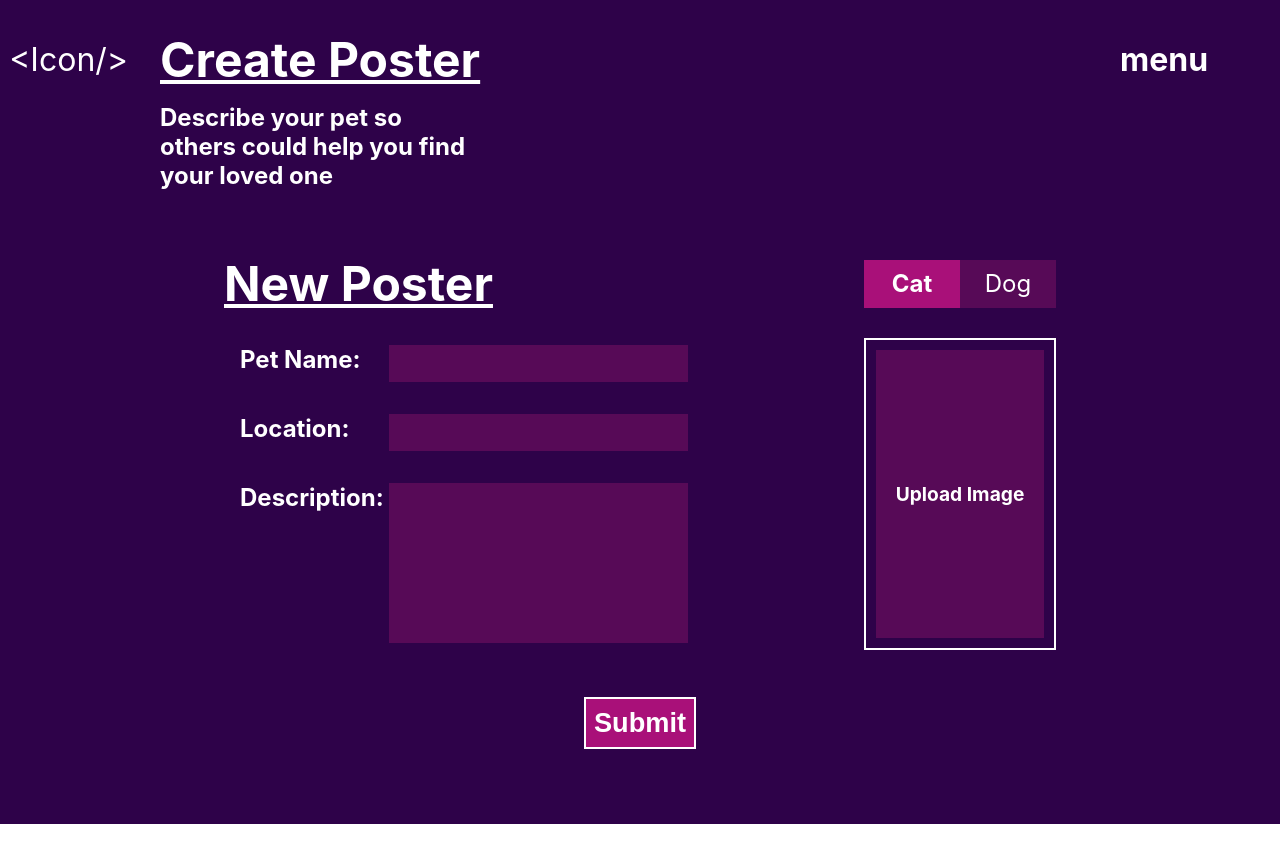
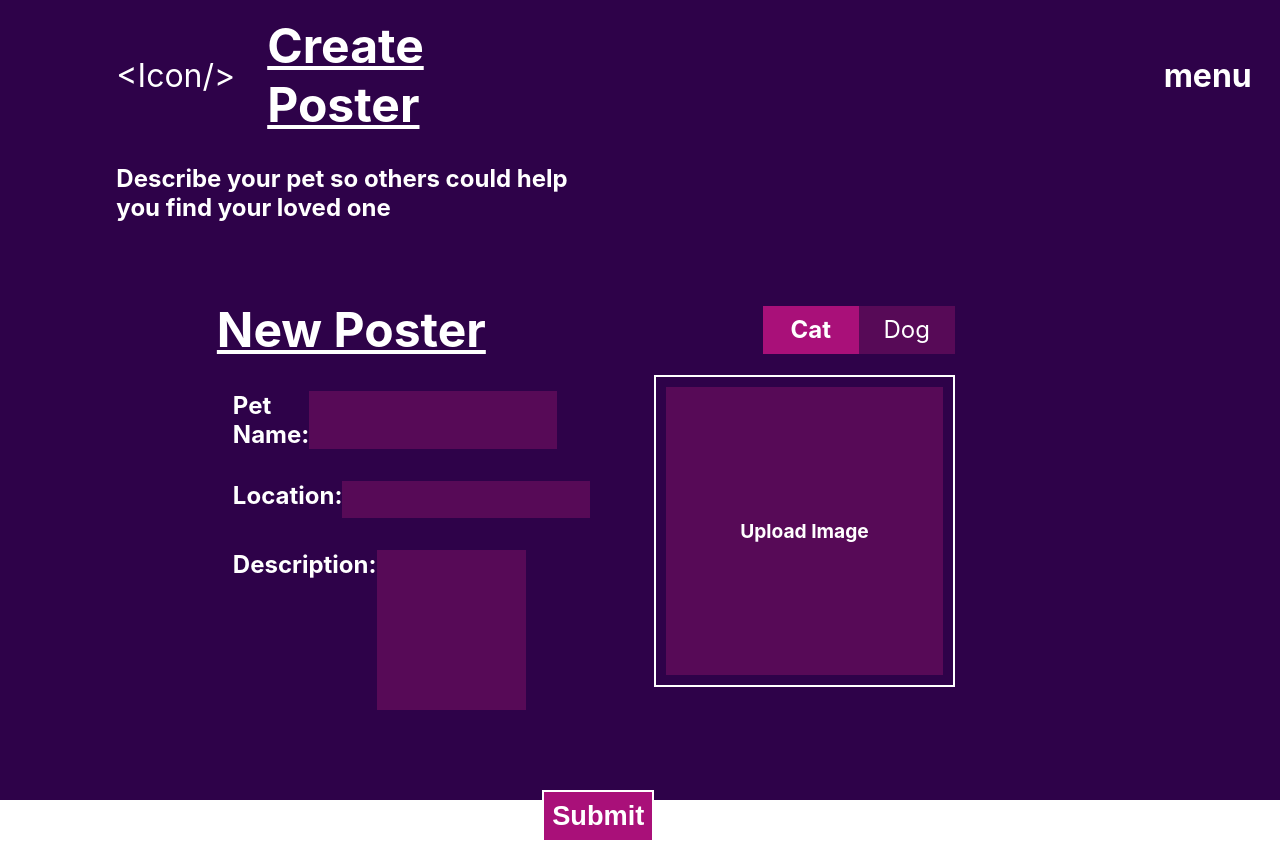
Before and after one commit to VadimasKo/FindMyPet, a Next.js app: page /poster/create in a window 1280 px wide. Built offline with nearby package versions, Linux system fonts and the light colour scheme.

Commit message:
refactor styles

```diff
--- a/components/Header.tsx
+++ b/components/Header.tsx
@@ -5,17 +5,17 @@ interface Props {
   description?: string
 }
 
+
 const Header = ({ title, description }: Props) => {
   return (
-    <div className={styles.container}>
-      <nav className={styles.nav}>
-        <span> {'<'}Icon{'/>'}</span>
-        <h1 className={styles.title}>{title}</h1>
-        <div>menu</div>
-      </nav>
-      <h2>{description}</h2>
-    </div>
-
+    <nav className={styles.header}>
+      <div className={styles.title}>
+        <span>{'<'}Icon{'/>'}</span>
+        <h1>{title}</h1>
+      </div>
+      <span className={styles.menu}>menu</span>
+      <h2 className={styles.description}>{description}</h2>
+    </nav>
   )
 }
 
--- a/components/useToogle.tsx
+++ b/components/useToogle.tsx
@@ -5,6 +5,7 @@ interface Props {
   options: [string, string]
   style?: React.CSSProperties
 }
+
 type ToogleType = ({ options }: Props) => JSX.Element
 
 
@@ -17,7 +18,7 @@ const useToogle = () => {
     }
   }
 
-  const Toogle: ToogleType = ({ options, style}) => {
+  const Toogle: ToogleType = ({ options, style }) => {
     return (
       <div className={styles.toogle} style={style}>
         <div
--- a/pages/index.tsx
+++ b/pages/index.tsx
@@ -10,7 +10,7 @@ const Home: NextPage = () => {
   const router = useRouter()
 
   return (
-    <div className={styles.container}>
+    <div className='page'>
       <Header title='Find My Pet'/>
       <h1>Let's get those pets back home</h1>
       <Button
--- a/pages/poster/create.tsx
+++ b/pages/poster/create.tsx
@@ -1,9 +1,13 @@
-import { Input, TextArea, ImageUpload } from "../../components/Inputs"
-import Button from "../../components/Button"
-import Header from "../../components/Header"
+import { FormEvent } from "react"
+import {
+  Input,
+  TextArea,
+  ImageUpload,
+}                from "../../components/Inputs"
+import Button    from "../../components/Button"
+import Header    from "../../components/Header"
 import useToogle from "../../components/useToogle"
-import styles from '../../styles/pages/CreatePoster.module.scss'
-import { FormEvent } from "react"
+import styles    from '../../styles/pages/CreatePoster.module.scss'
 
 
 const CreatePoster = () => {
@@ -14,10 +18,13 @@ const CreatePoster = () => {
   }
 
   return (
-    <div className={styles.container}>
+    <div className='page'>
       <Header
         title='Create Poster'
-        description="Describe your pet so others could help you find your loved one"
+        description="
+          Describe your pet so others
+          could help you find your loved one
+        "
       />
       <form onSubmit={handleSubmit} className={styles.content}>
         <h2>New Poster</h2>
--- a/styles/common/mixins.scss
+++ b/styles/common/mixins.scss
@@ -0,0 +1,17 @@
+@use '../common/colors.scss' as *;
+
+@mixin grid-layout {
+  display: grid;
+  grid-template-columns: repeat(11, 1fr);
+}
+
+@mixin flex-column {
+  display: flex;
+  flex-direction: column;
+}
+
+@mixin flex-center {
+  display: flex;
+  justify-content: center;
+  align-items: center;
+}
--- a/styles/components/Header.module.scss
+++ b/styles/components/Header.module.scss
@@ -1,43 +1,37 @@
-.container {
+@use '../common/mixins.scss' as *;
+
+.header {
+  @include grid-layout;
+  grid-template-rows: repeat(2, 1fr);
+  align-items: center;
+
+  padding-top: 1rem;
   background-color: inherit;
-  padding: 1rem 0;
-  display: grid;
-  grid-template-columns: repeat(8, 1fr);
-  grid-template-rows: 1fr 1fr;
-  row-gap: 0;
-
-  h2 {
-    grid-column: 2/4;
-    max-width: 30rem;
-    padding: 0;
-    margin: 0;
 }
 
-  nav {
-    grid-column: 1/9;
+.title {
+  grid-column: 2/6;
+  font-size: xx-large;
+
+  display: flex;
   align-items: center;
-    display: grid;
-    grid-template-columns: repeat(8, 1fr);
-
-    span {
-      // placeholder for logo
-      grid-column: 1/2;
-      display: flex;
-      justify-content: flex-end;
-      font-size: xx-large;
-      padding-right: 2rem;
-    }
 
   h1 {
-      grid-column: 2/5;
-      font-size: 3rem;
     text-decoration: underline;
   }
 
-    div {
-      grid-column: 8/9;
+  span {
+    padding-right: 2rem;
+  }
+}
+
+.menu {
+  grid-column: 11/12;
   font-weight: bold;
   font-size: xx-large;
 }
+
+.description {
+  grid-column: 2/6;
+  max-width: 30rem;
 }
-}
--- a/styles/components/Toogle.module.scss
+++ b/styles/components/Toogle.module.scss
@@ -1,26 +1,21 @@
-@use "../common/colors.scss";
+@use "../common/colors.scss" as *;
+@use "../common/mixins.scss" as *;
 
 .toogle {
-  display: flex;
-  align-items: center;
+  @include flex-center;
   height: 3rem;
 }
 
 .option {
-  background-color: colors.$medium-color;
-  font-weight: 400;
+  @include flex-center;
+  height: 100%;
+  min-width: 6rem;
   font-size: x-large;
-  min-width: 6rem;
-  display: flex;
-  justify-content: center;
-  align-items: center;
-  height: 100%;
+  background-color: $medium-color;
 }
-
 
 .selected {
   @extend .option;
-  background-color: colors.$bright-color;
+  background-color: $bright-color;
   font-weight: bold;
-  border: white;
 }
--- a/styles/globals.scss
+++ b/styles/globals.scss
@@ -1,3 +1,5 @@
+@use './common/colors.scss' as *;
+
 html, body {
   padding: 0;
   margin: 0;
@@ -15,7 +17,13 @@ a {
   box-sizing: border-box;
 }
 
-h1 {
+h1, h2 {
   padding: 0;
   margin: 0;
 }
+
+.page {
+  width: 100vw;
+  min-height: 100vh;
+  background-color: $dark-color;
+}
--- a/styles/pages/CreatePoster.module.scss
+++ b/styles/pages/CreatePoster.module.scss
@@ -1,70 +1,33 @@
-@use '../common/colors.scss';
-
-.container {
-  background-color: colors.$dark-color;
-  width: 100vw;
-  min-height: 100vh;
-}
+@use '../common/mixins.scss' as *;
 
 .content {
-  display: grid;
+  @include grid-layout;
+  grid-template-rows: 0.2fr 0.5fr 60px;
   padding-top: 3rem;
-  height: 100%;
-  width: 100%;
-  grid-template-columns: repeat(4, 1fr);
-  grid-template-rows: 0.2fr 0.5fr 0.5fr;
-  column-gap: 10rem;
 
   h2 {
-    grid-column: 2/3;
+    grid-column: 3/6;
     font-size: xxx-large;
-    text-align: start;
     text-decoration: underline;
     padding-bottom: 1rem;
-    margin: 0;
   }
 }
 
 .toogle {
-  grid-column: 3/4;
-  display: flex;
-  justify-content: center;
-  align-items: center;
+  grid-column: 8/9;
+  @include flex-center;
   padding-bottom: 1rem;
-
 }
 
 .textCol {
-  width: 30rem;
-  display: flex;
-  flex-direction: column;
-  justify-content: center;
-  align-items: center;
-  grid-column: 2/3;
-  // grid-row: 2/3;
+  grid-column: 3/6;
 }
 
 .imgCol {
-  grid-column: 3/4;
-  // grid-row: 2/3;
-  display: flex;
-  flex-direction: column;
-  justify-content: center;
-  align-items: center;
-}
-
-.img {
-  height: 20rem;
-  width: 100%;
-  background-color: colors.$medium-color;
+  grid-column: 7/9;
 }
 
 .submitRow {
+  grid-column: 6/7;
   padding-top: 4rem;
-  grid-column: 2/4;
-  grid-row: 3/4;
-  height: 60px;
-  display: flex;
-  align-items: center;
-  justify-content: center;
 }
```
Lines whose indentation alone changed are shown as unchanged.
